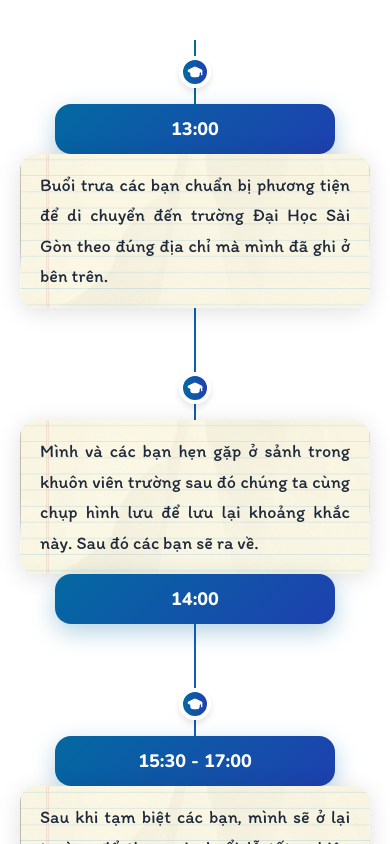
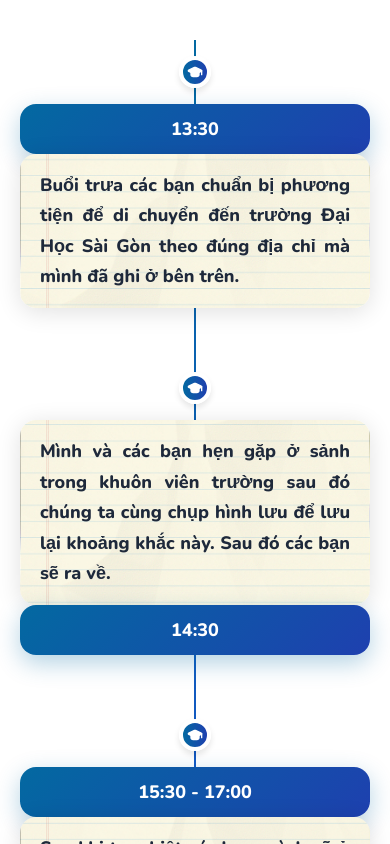
Before and after one commit to Nightcoreee/my-letter-graduation, a Next.js app: page / in a window 390 px wide. Shown: the part 4180-5024 px from the top of the page. Built offline with nearby package versions, Linux system fonts and the light colour scheme; a web font is replaced by a local one.

Commit message:
Fix: Fix responsive size

```diff
--- a/components/GraduationCard.tsx
+++ b/components/GraduationCard.tsx
@@ -6,6 +6,7 @@ import Calendar from "@/components/Calendar";
 import InvitationLetter from "@/components/InvitationLetter";
 import Location from "@/components/Location";
 import Timeline from "@/components/Timeline";
+import Image from "next/image";
 
 export default function GraduationCard() {
   const [bgColor] = useState("#faf6ed");
@@ -42,8 +43,6 @@ export default function GraduationCard() {
 
         {/* ── Main content ── */}
         <div className={styles.content}>
-
-
           {/* Info */}
           <div className={styles.info}>
             {/* "Graduation Ceremony" script label */}
--- a/components/Location.tsx
+++ b/components/Location.tsx
@@ -34,7 +34,7 @@ export default function Location() {
                     <p>Nếu bạn có đi xe đến, dưới đây là một số địa điểm để gửi xe:</p>
                     <ul className={styles.parkingList}>
                         <li><strong>Cổng sau ĐH Sài Gòn:</strong> <a href="https://maps.google.com/?q=Trung+tâm+Đào+tạo+Quốc+tế+Trường+Đại+học+Sài+Gòn" target="_blank" rel="noopener noreferrer"><span className={styles.address}>4 Nguyễn Trãi, Phường Chợ Quán, TP.HCM</span></a></li>
-                        <li><strong>Trường ĐHSP HCM:</strong> <a href="https://maps.google.com/?q=Đại+Học+Sư+Phạm+-+280+An+Dương+Vương" target="_blank" rel="noopener noreferrer"><span className={styles.address}>280 An Dương Vương, Phường Chợ Quán, Tp.HCM</span></a></li>
+                        <li><strong>Trường ĐHSP HCM:</strong> <a href="https://maps.google.com/?q=Trường+Đại+học+Sư+phạm+Thành+phố+Hồ+Chí+Minh" target="_blank" rel="noopener noreferrer"><span className={styles.address}>280 An Dương Vương, Phường Chợ Quán, Tp.HCM</span></a></li>
                     </ul>
 
                     <p>Một số thông tin liên lạc với mình: </p>
--- a/components/Timeline.tsx
+++ b/components/Timeline.tsx
@@ -2,12 +2,12 @@ import styles from "@/styles/Timeline.module.css";
 
 const events = [
   {
-    time: "13:00",
+    time: "13:30",
     desc: "Buổi trưa các bạn chuẩn bị phương tiện để di chuyển đến trường Đại Học Sài Gòn theo đúng địa chỉ mà mình đã ghi ở bên trên.",
     imgSide: "left",
   },
   {
-    time: "14:00",
+    time: "14:30",
     desc: 'Mình và các bạn hẹn gặp ở sảnh trong khuôn viên trường sau đó chúng ta cùng chụp hình lưu để lưu lại khoảng khắc này. Sau đó các bạn sẽ ra về.',
     imgSide: "right",
   },
--- a/styles/GraduationCard.module.css
+++ b/styles/GraduationCard.module.css
@@ -70,7 +70,7 @@
   color: #9ca3af;
 }
 
-
+/* ── Tablet ── */
 @media (max-width: 63.9375em) {
   .content {
     gap: 32px;
--- a/styles/Timeline.module.css
+++ b/styles/Timeline.module.css
@@ -84,8 +84,8 @@
 }
 
 .imgWrapper {
-    width: 400px;
-    height: 50px;
+    width: 420px;
+    height: 60px;
     border-radius: 20px;
     background: linear-gradient(135deg, #0369a1, #1e40af);
     box-shadow: 0 8px 24px rgba(3, 105, 161, 0.3);
@@ -122,7 +122,8 @@
 
 
 .cardBody {
-    font-family: var(--font-itim);
+    font-family: var(--font-nunito);
+    font-weight: 800;
     font-size: 20px;
     line-height: 1.7;
     color: #1e293b;
@@ -178,7 +179,7 @@
   }
 
   .imgWrapper {
-    width: 500px;
+    width: 100%;
     height: 64px;
   }
 
@@ -232,7 +233,7 @@
   }
 
   .imgWrapper {
-    width: 80%;
+    width: 100%;
     height: 50px;
     aspect-ratio: 4/3;
     border-radius: 16px;
```
Also changed, not shown: public/img/ghibli/images.jpg (added), public/img/ghibli/totoro.jpg (added).
